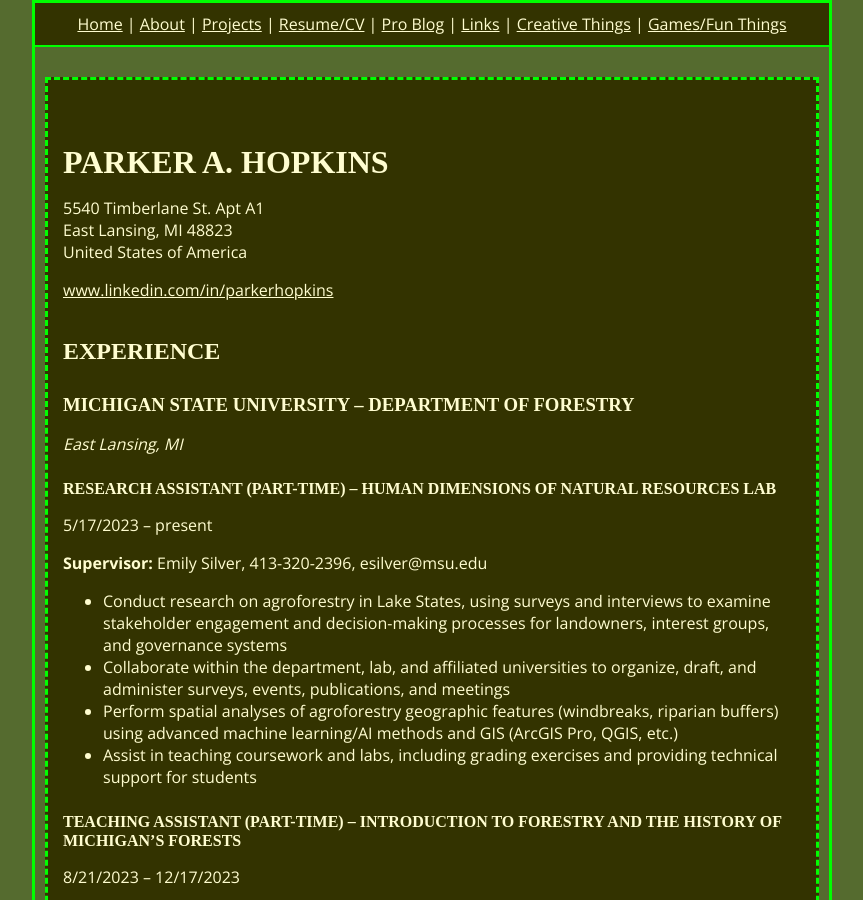
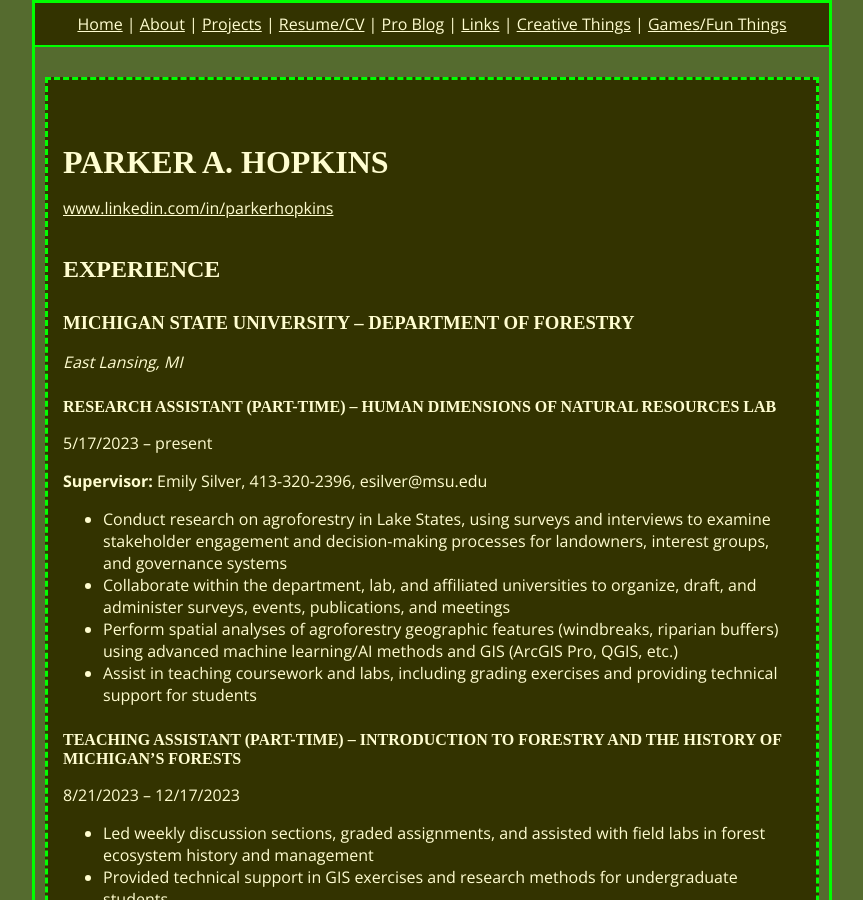
Before and after one commit to MtnTheMan/mtntheman.github.io, a Jekyll site: the page resume.html, which Jekyll copies as it is, in a window 1280 px wide and 900 px high. Shown: the whole window, without its empty margins (208-1071 px from the left). Built offline with Jekyll 4.4.1, drawn with Linux system fonts in a browser that asks for light colours; some web fonts are replaced.

Commit message:
Update resume.html

```diff
--- a/resume.html
+++ b/resume.html
@@ -104,11 +104,6 @@
           <div id="content">
             <!-- Name and Contact Info -->
             <h1 id="experience">Parker A. Hopkins</h1>
-            <p>
-              5540 Timberlane St. Apt A1<br />
-              East Lansing, MI 48823<br />
-              United States of America
-            </p>
             <p>
               <a href="https://www.linkedin.com/in/parkerhopkins"
                 >www.linkedin.com/in/parkerhopkins</a
```
